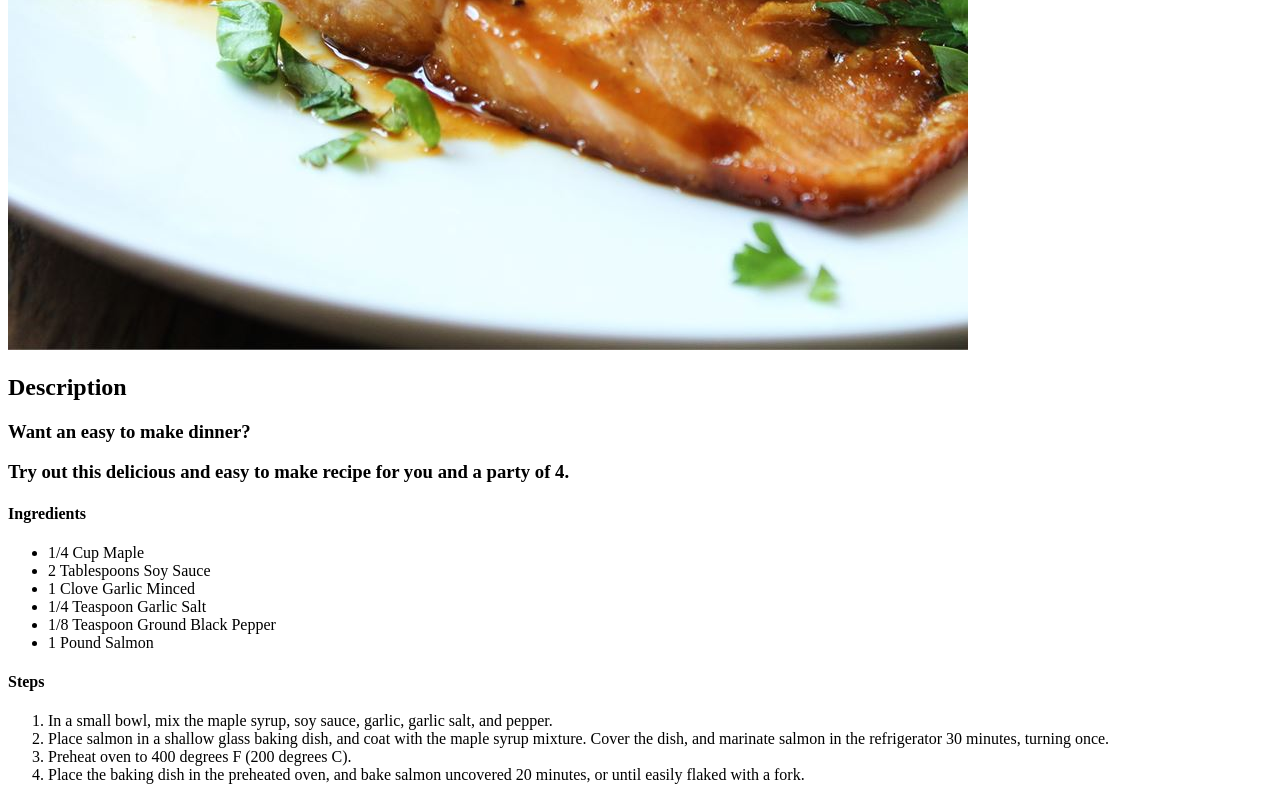
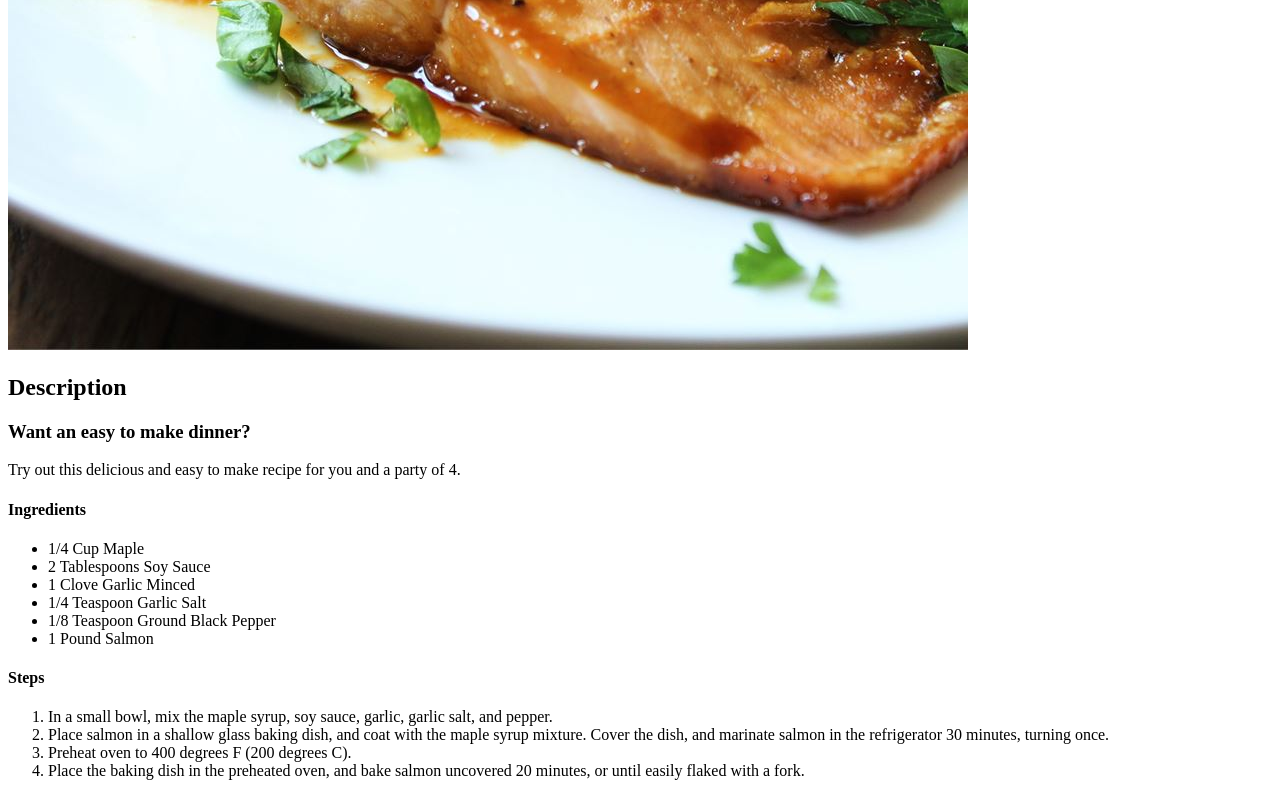
Before and after one commit to screencancer/odin-recipes, a plain HTML site: page recipes/maple-salmon.html in a window 1280 px wide. Shown: the part 690-1490 px from the top of the page. Drawn offline with Linux system fonts and the light colour scheme.

Commit message:
Fix formatting

```diff
--- a/recipes/maple-salmon.html
+++ b/recipes/maple-salmon.html
@@ -8,7 +8,7 @@
         <h1>Maple Salmon</h1>
         <img src="../images/maplesalmon.jpeg" alt="A picture of the delicious salmon.">
         <h2>Description</h2>
-        <h3>Want an easy to make dinner?<h3>
+        <h3>Want an easy to make dinner?</h3>
         <p>Try out this delicious and easy to make recipe for you and a party of 4. </p>
         <h4> Ingredients </h4>
         <ul>
```
